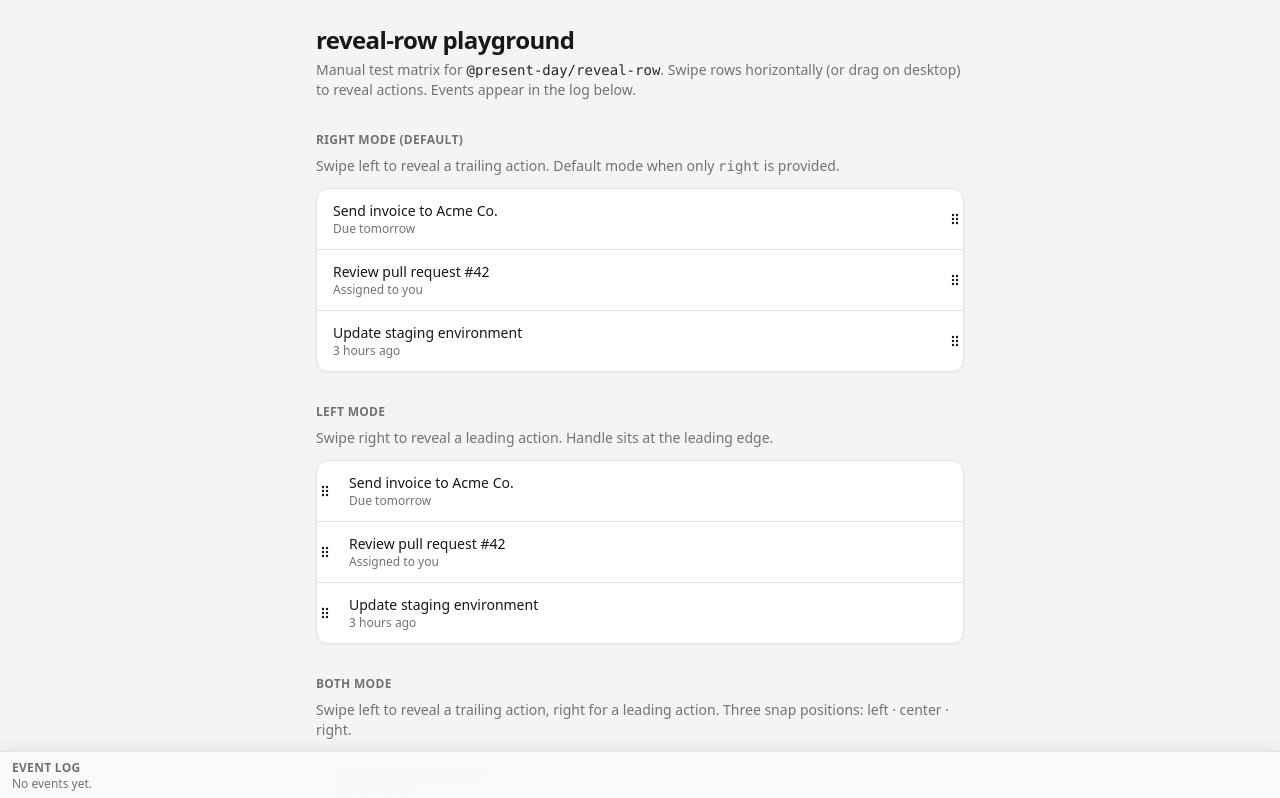
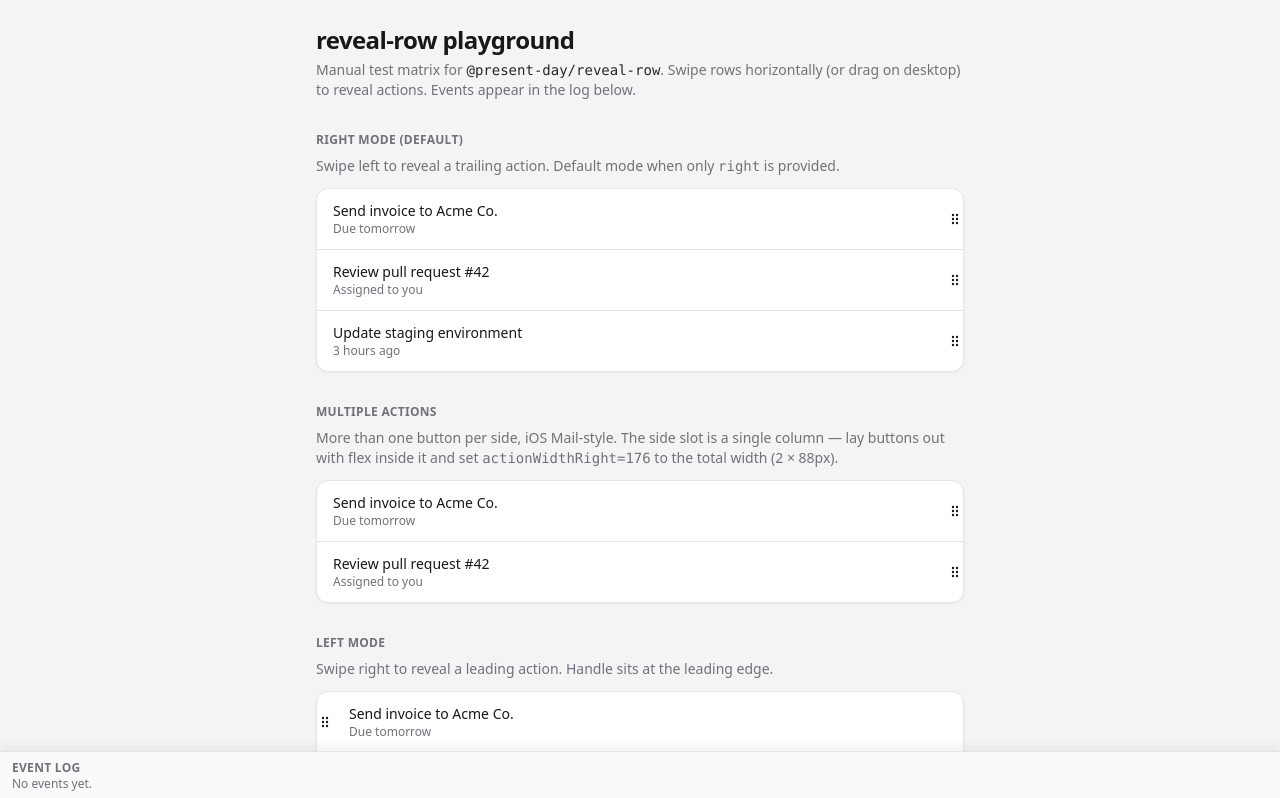
Before and after one commit to present-day/reveal-row, a React (Vite) app in the folder playground/: page / in a window 1280 px wide. Shown: the top 798 px of the page. Built offline with nearby package versions, Linux system fonts and the light colour scheme.

Commit message:
docs: document multi-action sides with playground demo and regression tests

```diff
--- a/playground/src/PlaygroundApp.tsx
+++ b/playground/src/PlaygroundApp.tsx
@@ -133,6 +133,50 @@ export function PlaygroundApp() {
               </RevealRow>
             </div>
           ))}
+        </div>
+      </section>
+
+      {/* Multiple actions */}
+      <section className="mb-8">
+        <SectionTitle>Multiple actions</SectionTitle>
+        <Description>
+          More than one button per side, iOS Mail-style. The side slot is a
+          single column — lay buttons out with flex inside it and set{' '}
+          <code>actionWidthRight={176}</code> to the total width (2 × 88px).
+        </Description>
+        <div className="overflow-hidden rounded-xl border border-zinc-200 bg-white shadow-sm">
+          {ITEMS.slice(0, 2).map((item, i) => {
+            const id = item.id + 30
+            return (
+              <div key={id}>
+                {i > 0 && <Divider />}
+                <RevealRow
+                  ref={(el) => {
+                    if (el) refMap.current.set(id, el)
+                    else refMap.current.delete(id)
+                  }}
+                  actionWidthRight={176}
+                  right={
+                    <div className="flex h-full">
+                      <ActionButton
+                        label="Delete"
+                        color="bg-red-500"
+                        onClick={() => handleAction(id, 'delete')}
+                      />
+                      <ActionButton
+                        label="Pin"
+                        color="bg-amber-500"
+                        onClick={() => handleAction(id, 'pin')}
+                      />
+                    </div>
+                  }
+                  onRevealChange={(pos) => onRevealChange(id, pos)}
+                >
+                  <ItemContent title={item.title} subtitle={item.subtitle} />
+                </RevealRow>
+              </div>
+            )
+          })}
         </div>
       </section>
 
```
Also changed, not shown: 2 other files (tests, documents, lock files or other folders).
